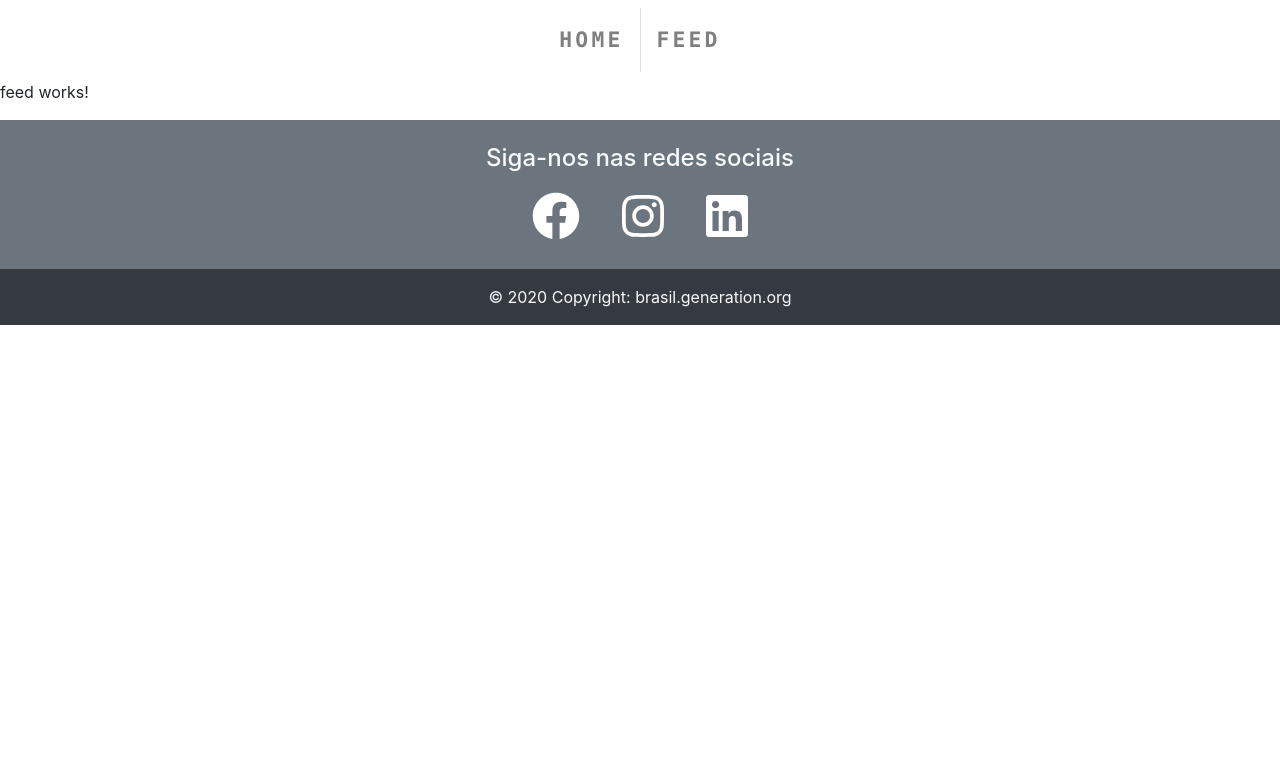
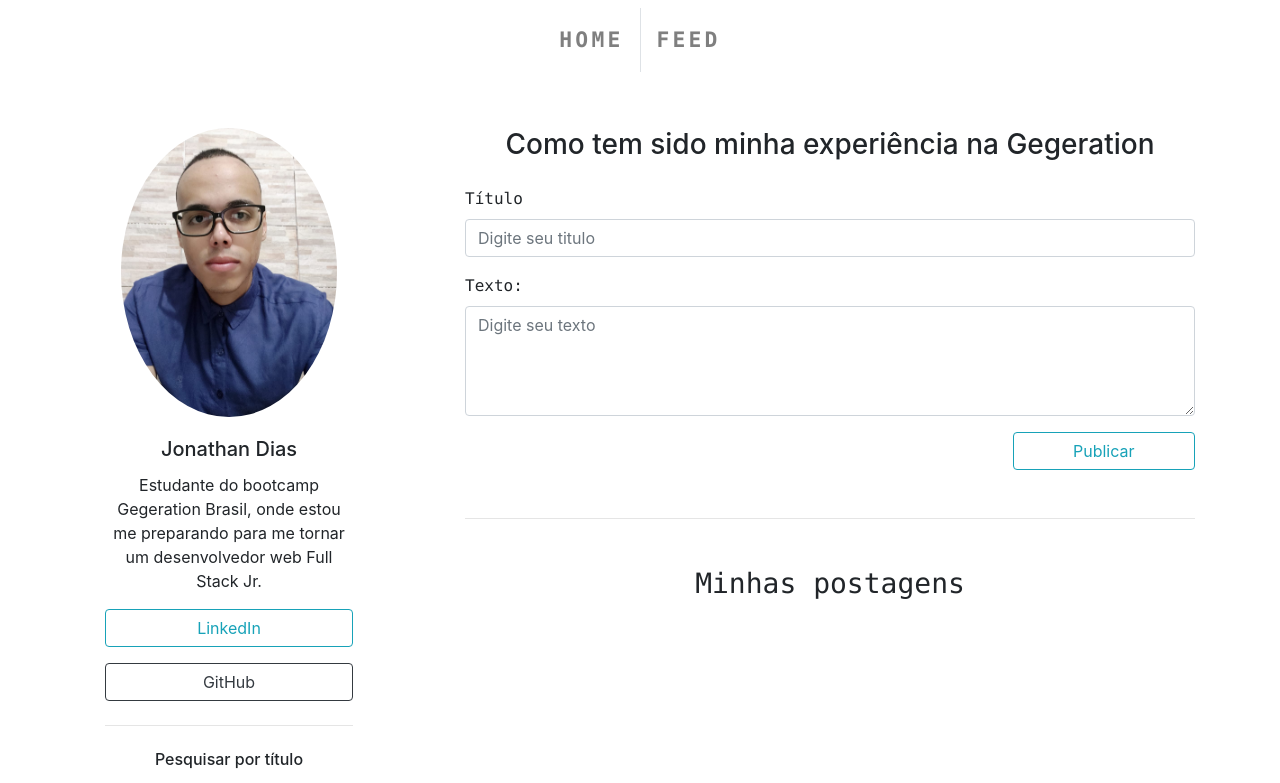
Before and after one commit to JhonDias98/blogPessoal-angular, an Angular app in the folder blogPessoal/: page /feed in a window 1280 px wide. Shown: the top 783 px of the page. Built offline with nearby package versions, Linux system fonts and the light colour scheme.

Commit message:
Implementação da página feed

```diff
--- a/blogPessoal/src/app/feed/feed.component.html
+++ b/blogPessoal/src/app/feed/feed.component.html
@@ -1 +1,62 @@
-<p>feed works!</p>
+<div class="container">
+
+  <div class="row mt-5 mb-5">
+
+    <div class="col-md-4">
+
+      <div class="card border-0" style="width: 18rem;">
+        <div class="d-flex justify-content-center">
+          <img src="../../assets/img/perfil.jpeg" class="card-img-top rounded-circle w-75" alt="Imagem de capa do card">
+        </div>
+
+        <div class="card-body">
+          <h5 class="card-title text-center">Jonathan Dias</h5>
+          <p class="card-text text-center">Estudante do bootcamp Gegeration Brasil, onde estou me preparando para me tornar um desenvolvedor web Full Stack Jr.
+          </p>
+
+          <a href="https://www.linkedin.com/in/jonathan-dias-521b90180/" class="btn btn-outline-info d-flex justify-content-center mb-3" target="_blanck">LinkedIn</a>
+
+          <a href="https://github.com/JhonDias98" class="btn btn-outline-dark d-flex justify-content-center" target="_black">GitHub</a>
+
+          <hr class="mt-4 mb-4">
+
+          <h6 class="mb-3 text-monoscape text-center">Pesquisar por título</h6>
+
+          <input type="text" class="form-control mb-3 w-100" placeholder="Pesquisar postagem">
+
+          <button class="btn btn-outline-warning w-100" type="button">Pesquisar</button>
+
+        </div>
+      </div>
+
+    </div>
+
+    <div class="col-md-8">
+
+      <div>
+        <h3 class="text-center mb-4 text-monoscape">Como tem sido minha experiência na Gegeration</h3>
+
+        <div class="form-group">
+          <label for="texto" class="text-monospace">Título</label>
+          <input type="text" name="titulo" id="titulo" class="form-control" placeholder="Digite seu titulo">
+        </div>
+
+        <div class="form-group">
+          <label for="texto" class="text-monospace">Texto:</label>
+          <textarea name="texto" id="texto" cols="30" rows="4" class="form-control" placeholder="Digite seu texto"></textarea>
+        </div>
+
+        <div class="d-flex justify-content-end">
+          <button type="button" class="btn btn-outline-info w-25">Publicar</button>
+        </div>
+      </div>
+
+      <hr class="mt-5 mb-5">
+
+      <h3 class="text-monospace text-center">Minhas postagens</h3>
+
+    </div>
+
+  </div>
+
+</div>
```
Also changed, not shown: blogPessoal/src/assets/img/perfil.jpeg (added).
